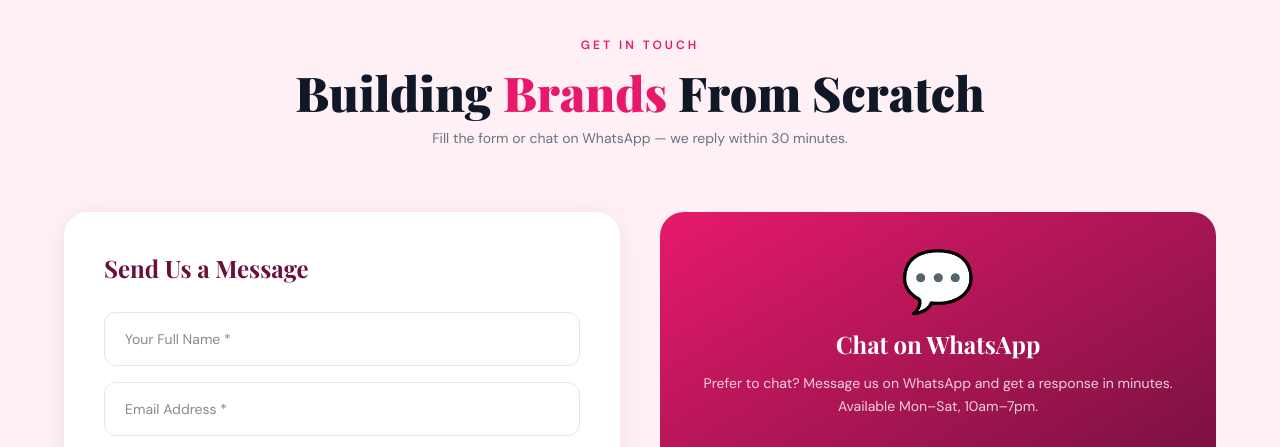
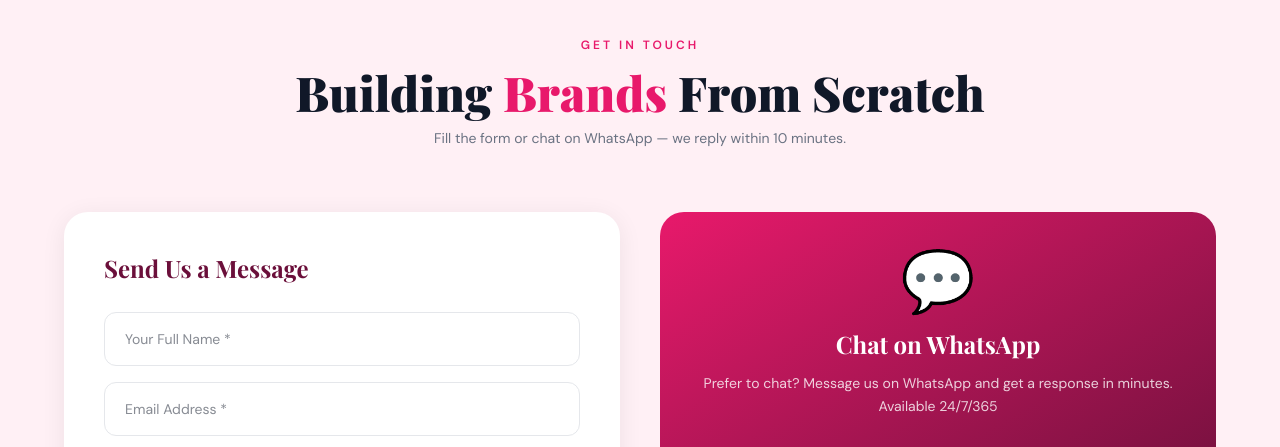
Before and after one commit to jayeshsarode25/vronix-digital, a React (Vite) app: page / in a window 1280 px wide. Shown: the part 2140-2587 px from the top of the page. Built offline with nearby package versions, Linux system fonts and the light colour scheme.

Commit message:
feat: update response time in contact section for improved user expectations

```diff
--- a/src/components/Contact.jsx
+++ b/src/components/Contact.jsx
@@ -60,7 +60,7 @@
             From Scratch
           </h2>
           <p className="text-gray-500 mt-3 text-sm">
-            Fill the form or chat on WhatsApp — we reply within 30 minutes.
+            Fill the form or chat on WhatsApp — we reply within 10 minutes.
           </p>
         </div>
 
@@ -136,7 +136,7 @@
               </h3>
               <p className="text-white/80 text-sm leading-relaxed mb-8">
                 Prefer to chat? Message us on WhatsApp and get a response in
-                minutes. Available Mon–Sat, 10am–7pm.
+                minutes. Available 24/7/365
               </p>
               <a
                 href={`https://wa.me/${WHATSAPP_NUMBER}?text=Hi%20Vronix%20Digital!%20I%20visited%20your%20website%20and%20want%20to%20discuss%20my%20project.`}
```
